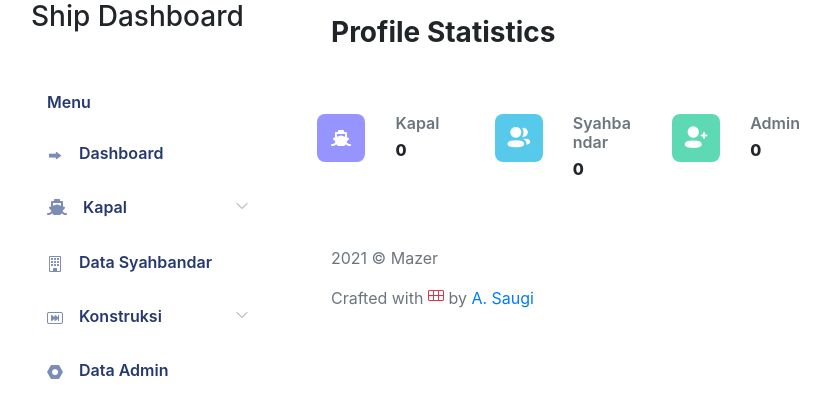
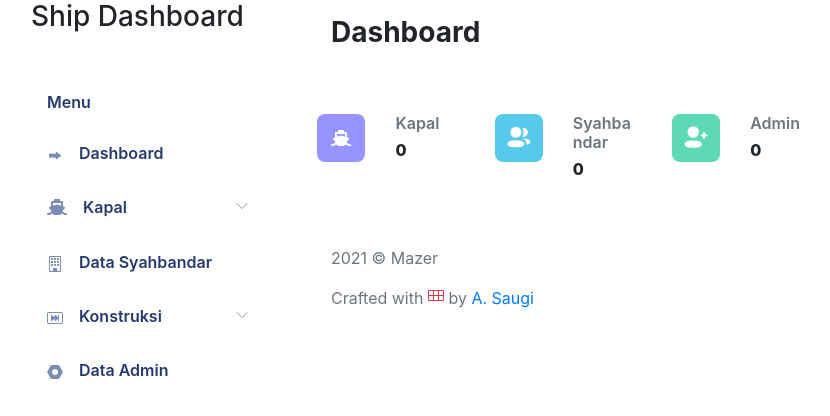
Before and after one commit to erikprakoso/project2, a CodeIgniter app: page /ship/index.php/dashboard/index in a window 1280 px wide. Shown: the part 32-448 px from the top of the page, without its empty margins (1-831 px from the left). Run offline with CodeIgniter, Linux system fonts and the light colour scheme; data that the repository does not hold is empty; some libraries are stand-ins or nearby versions; some web fonts are replaced.

Commit message:
dashboard

```diff
--- a/application/views/dashboard/index.php
+++ b/application/views/dashboard/index.php
@@ -5,7 +5,7 @@
 </header>
 
 <div class="page-heading">
-    <h3>Profile Statistics</h3>
+    <h3>Dashboard</h3>
 </div>
 <div class="page-content">
     <section class="row">
```
